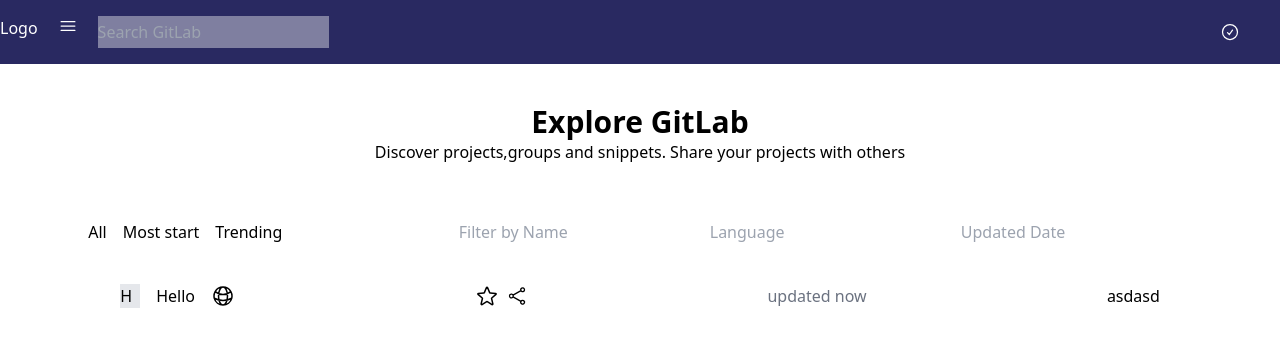
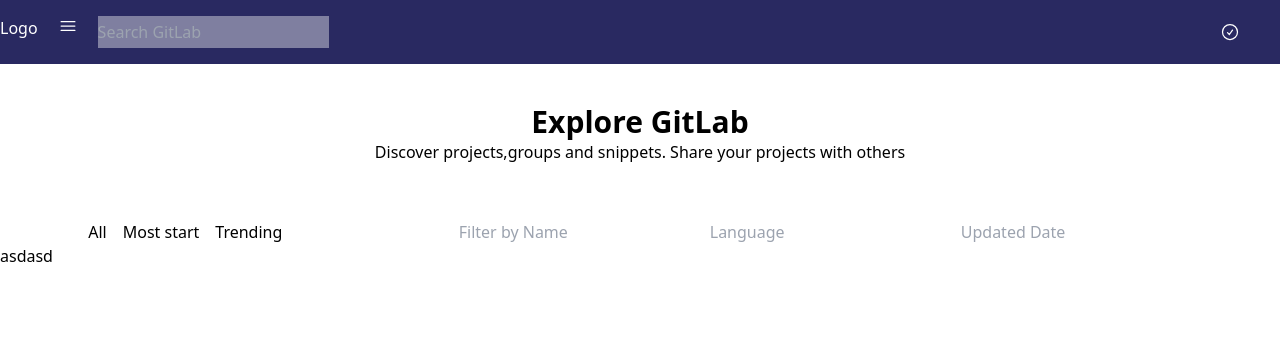
Before and after one commit to NatiDeme/gitlab-test, a Vue app: page / in a window 1280 px wide. Shown: the top 346 px of the page. Built offline with nearby package versions, Linux system fonts and the light colour scheme.

Commit message:
Add populating data from vuex state

```diff
--- a/package.json
+++ b/package.json
@@ -10,6 +10,7 @@
   "dependencies": {
     "axios": "^1.3.4",
     "core-js": "^3.8.3",
+    "mime": "^3.0.0",
     "vue": "^2.6.14",
     "vue-router": "^3.6.5",
     "vuex": "^3.6.2"
--- a/src/components/AllProjects.vue
+++ b/src/components/AllProjects.vue
@@ -1,8 +1,13 @@
 <template>
-  <div class="flex justify-around mt-10">
+  <div>
+    <div
+      v-for="project in projects"
+      :key="project.id"
+      class="flex justify-around mt-10"
+    >
       <div class="flex items-center gap-4">
-      <p class="bg-gray-200 w-5">H</p>
-      <p>Hello</p>
+        <p class="bg-gray-200 w-5">{{}}</p>
+        <p>{{ project.name }} / {{ project.path_with_namespace }}</p>
         <svg
           xmlns="http://www.w3.org/2000/svg"
           fill="none"
@@ -38,6 +43,7 @@
       <div>
         <p class="text-gray-500">updated now</p>
       </div>
+    </div>
     <button type="button" @click="nati">asdasd</button>
   </div>
 </template>
@@ -49,12 +55,19 @@
   components: {
     StarSVG,
   },
-
-  methods: {
+  data() {
+    return {
+      projects: [],
+    };
+  },
+  computed: {
     ...mapActions(["getText"]),
     ...mapGetters(["text"]),
-    nati() {
-      console.log(this.text);
+  },
+  methods: {
+    async nati() {
+      let me = await this.getText;
+      this.projects = me;
     },
   },
 };
--- a/src/components/TableHeadline.vue
+++ b/src/components/TableHeadline.vue
@@ -1,4 +1,5 @@
 <template>
+  <div>
     <div class="flex justify-around">
       <div class="">
         <ul class="flex gap-4">
@@ -14,6 +15,8 @@
         <input type="text" name="" id="" placeholder="Updated Date" />
       </div>
     </div>
+    <div class="w-full bg-gray-600"></div>
+  </div>
 </template>
 
 <script>
--- a/src/store/textModule.js
+++ b/src/store/textModule.js
@@ -3,9 +3,12 @@
   "https://gitlab.com/api/v4/projects?access_token=glpat-fD1Q6CFWE5FBYugWD5Jh";
 const actions = {
   async getText({ commit }) {
+    console.log("its called");
     const result = await axios.get(url);
-    console.log(result.data);
+    // console.log(result.data);
+
     commit("SET_TEXT", result.data);
+    return result.data;
   },
 };
 const state = {
```
Also changed, not shown: 1 other file (tests, documents, lock files or other folders). Lines whose indentation alone changed are shown as unchanged.
